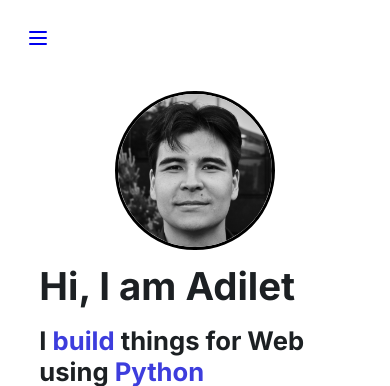
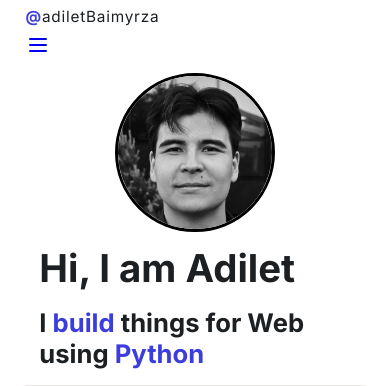
Before and after one commit to adiletbaimyrza/Portfolio, a Flask app: page /about in a window 390 px wide; the page is wider, and only the part inside the window is pictured. Shown: the top 386 px of that part. Run offline with Flask 3, Linux system fonts and the light colour scheme; some libraries are stand-ins or nearby versions.

Commit message:
still refactor

```diff
--- a/portfolio/static/css/about.css
+++ b/portfolio/static/css/about.css
@@ -11,6 +11,10 @@
 
 #about-photo-con {
     /*! width: 100%; */
+}
+
+.header {
+    text-align: center;
 }
 
 .text-block {
--- a/portfolio/static/css/base.css
+++ b/portfolio/static/css/base.css
@@ -1,3 +1,5 @@
+/* ---------- NAV START ---------- */
+
 .nav {
     display: flex;
     flex-direction: row;
@@ -10,27 +12,35 @@
     letter-spacing: 0.06rem;
 }
 
-.home-button-wrapper {
+#home-button-wrapper {
     display: flex;
 }
 
-.home-button {
+#home-button {
     display: flex;
     align-items: center;
     height: 100%;
     width: 100%;
     padding: 1rem;
+}
 
+#at {
+    color: var(--accent-color);
+    font-weight: bolder;
+}
+
+.menu {
+    padding: 1rem;
+    border-radius: 1rem;
+}
+
+.nav-icon {
+    /* check if style needed */
 }
 
 .menu:hover {
     cursor: pointer;
     background: var(--background-on-hover);
-}
-
-.menu {
-    padding: 1rem;
-    border-radius: 1rem;
 }
 
 .navigation {
@@ -106,6 +116,18 @@
         display: none;
     }
 
+@media screen and (max-width: 594px) {
+    .nav {
+        display: flex;
+        flex-direction: column;
+        margin-bottom: 0;
+    }
+
+    .navigation-item {
+        margin-bottom: 1rem;
+    }
+}
+
 @media screen and (max-width: 1100px) {
 
     .menu {
@@ -140,7 +162,7 @@
         height: auto;
     }
 
-    .home-button {
+    #home-button {
         display: none;
     }
 
```
